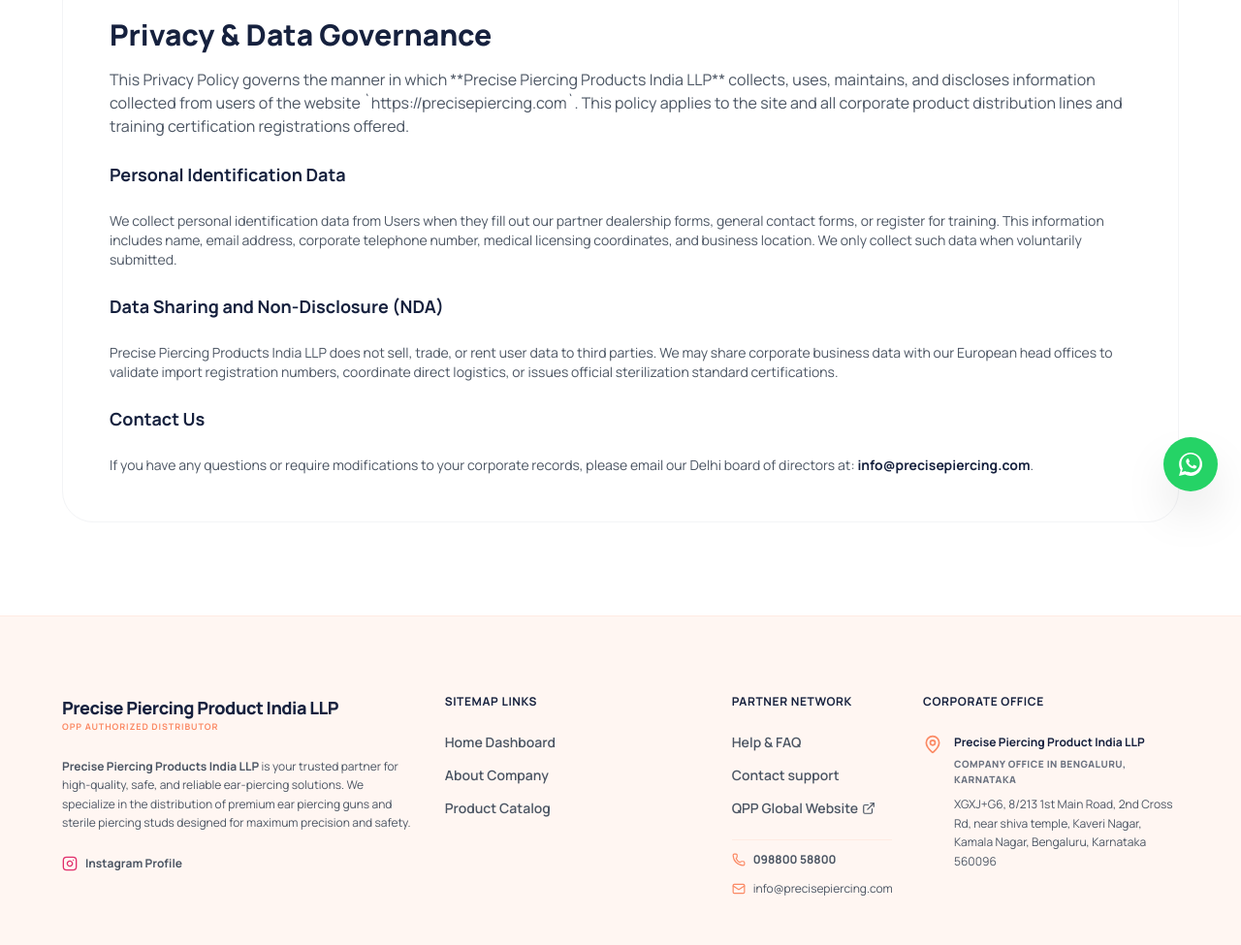
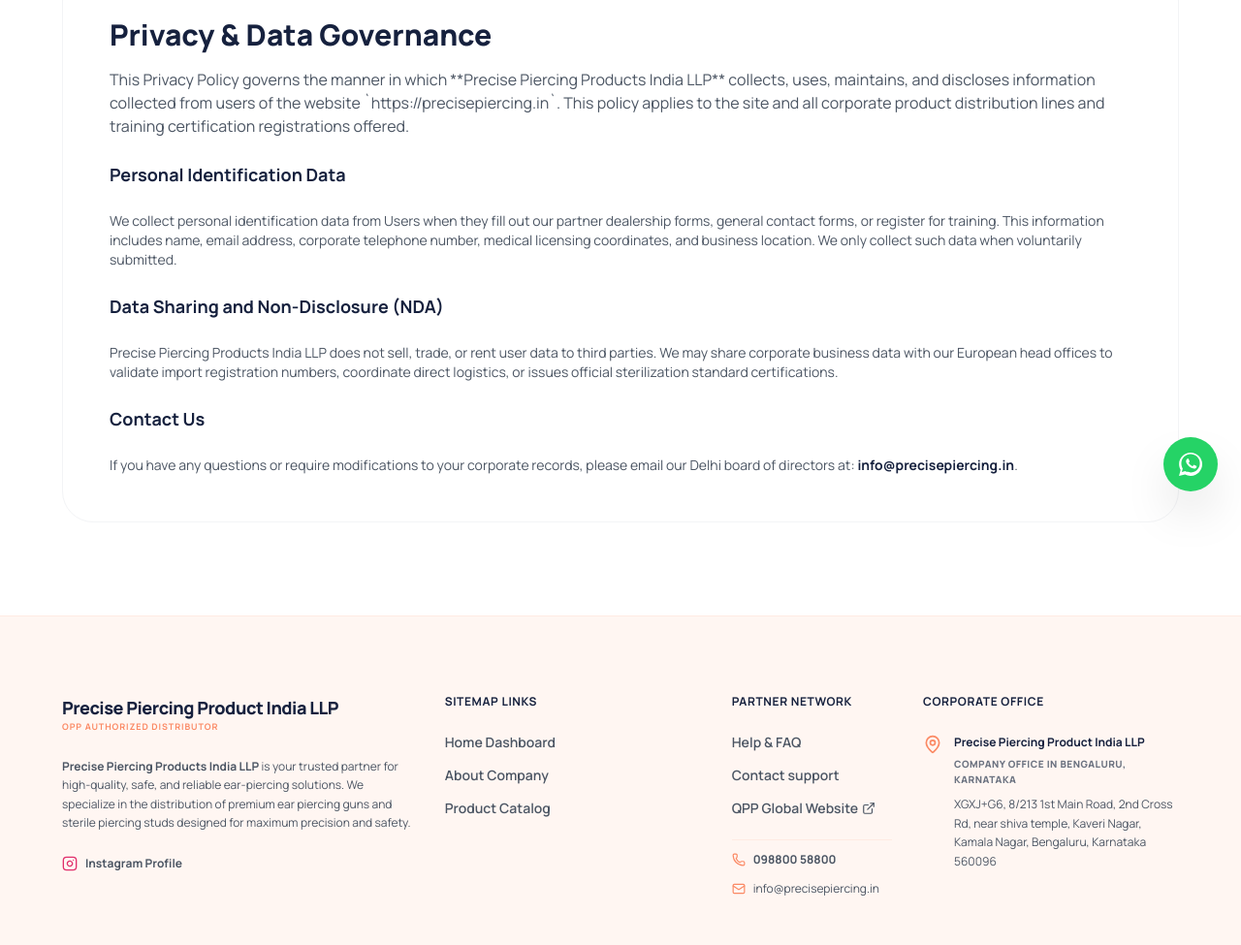
Before and after one commit to mritunjay8896/pp1, a React (Vite) app: page /privacy-policy in a window 1280 px wide. Shown: the part 269-1244 px from the top of the page at 97% size. Built offline with nearby package versions, Linux system fonts and the light colour scheme.

Commit message:
build: update domain to precisepiercing.in
Update domain configuration and contact email to reflect the migration to the .in TLD.

```diff
--- a/src/components/ContactCTA.tsx
+++ b/src/components/ContactCTA.tsx
@@ -51,7 +51,7 @@ export default function ContactCTA() {
               </div>
               <div className="text-left">
                 <p className="text-xs text-brand-muted font-bold uppercase tracking-wider">Email Inquiry</p>
-                <p className="text-base font-extrabold text-brand-heading mt-0.5">info@precisepiercing.com</p>
+                <p className="text-base font-extrabold text-brand-heading mt-0.5">info@precisepiercing.in</p>
               </div>
             </div>
           </div>
--- a/src/components/Footer.tsx
+++ b/src/components/Footer.tsx
@@ -87,7 +87,7 @@ export default function Footer() {
               </li>
               <li className="flex items-center gap-2 text-brand-paragraph text-xs">
                 <Mail className="w-3.5 h-3.5 text-brand-primary flex-shrink-0" />
-                <span>info@precisepiercing.com</span>
+                <span>info@precisepiercing.in</span>
               </li>
             </ul>
           </div>
--- a/src/pages/Contact.tsx
+++ b/src/pages/Contact.tsx
@@ -106,7 +106,7 @@ export default function Contact() {
                 <div>
                   <h4 className="font-extrabold text-brand-heading text-sm uppercase tracking-wide">Licensing & Operations</h4>
                   <p className="text-sm sm:text-base text-brand-paragraph leading-relaxed mt-1">
-                    info@precisepiercing.com
+                    info@precisepiercing.in
                   </p>
                 </div>
               </div>
--- a/src/pages/PrivacyPolicy.tsx
+++ b/src/pages/PrivacyPolicy.tsx
@@ -15,7 +15,7 @@ export default function PrivacyPolicy() {
         <div className="bg-white border border-gray-100 p-8 sm:p-12 rounded-[32px] space-y-6 text-brand-paragraph leading-relaxed">
           <h2 className="text-2xl sm:text-3xl font-extrabold text-brand-heading mb-4">Privacy & Data Governance</h2>
           <p className="text-sm sm:text-base">
-            This Privacy Policy governs the manner in which **Precise Piercing Products India LLP** collects, uses, maintains, and discloses information collected from users of the website `https://precisepiercing.com`. This policy applies to the site and all corporate product distribution lines and training certification registrations offered.
+            This Privacy Policy governs the manner in which **Precise Piercing Products India LLP** collects, uses, maintains, and discloses information collected from users of the website `https://precisepiercing.in`. This policy applies to the site and all corporate product distribution lines and training certification registrations offered.
           </p>
 
           <h3 className="text-lg font-bold text-brand-heading mt-6">Personal Identification Data</h3>
@@ -30,7 +30,7 @@ export default function PrivacyPolicy() {
 
           <h3 className="text-lg font-bold text-brand-heading mt-6">Contact Us</h3>
           <p className="text-sm">
-            If you have any questions or require modifications to your corporate records, please email our Delhi board of directors at: <strong className="text-brand-heading">info@precisepiercing.com</strong>.
+            If you have any questions or require modifications to your corporate records, please email our Delhi board of directors at: <strong className="text-brand-heading">info@precisepiercing.in</strong>.
           </p>
         </div>
       </section>
--- a/src/pages/TermsOfService.tsx
+++ b/src/pages/TermsOfService.tsx
@@ -15,7 +15,7 @@ export default function TermsOfService() {
         <div className="bg-white border border-gray-100 p-8 sm:p-12 rounded-[32px] space-y-6 text-brand-paragraph leading-relaxed">
           <h2 className="text-2xl sm:text-3xl font-extrabold text-brand-heading mb-4">Terms and Wholesale Distribution Conditions</h2>
           <p className="text-sm sm:text-base">
-            Welcome to `https://precisepiercing.com`. By accessing this corporate web portal, you agree to comply with and be bound by the following terms of service governing all transactions, product orders, and training registrations.
+            Welcome to `https://precisepiercing.in`. By accessing this corporate web portal, you agree to comply with and be bound by the following terms of service governing all transactions, product orders, and training registrations.
           </p>
 
           <h3 className="text-lg font-bold text-brand-heading mt-6">Sole Authorized Distribution Rights</h3>
```
Also changed, not shown: 18 other files (tests, documents, lock files or other folders).
